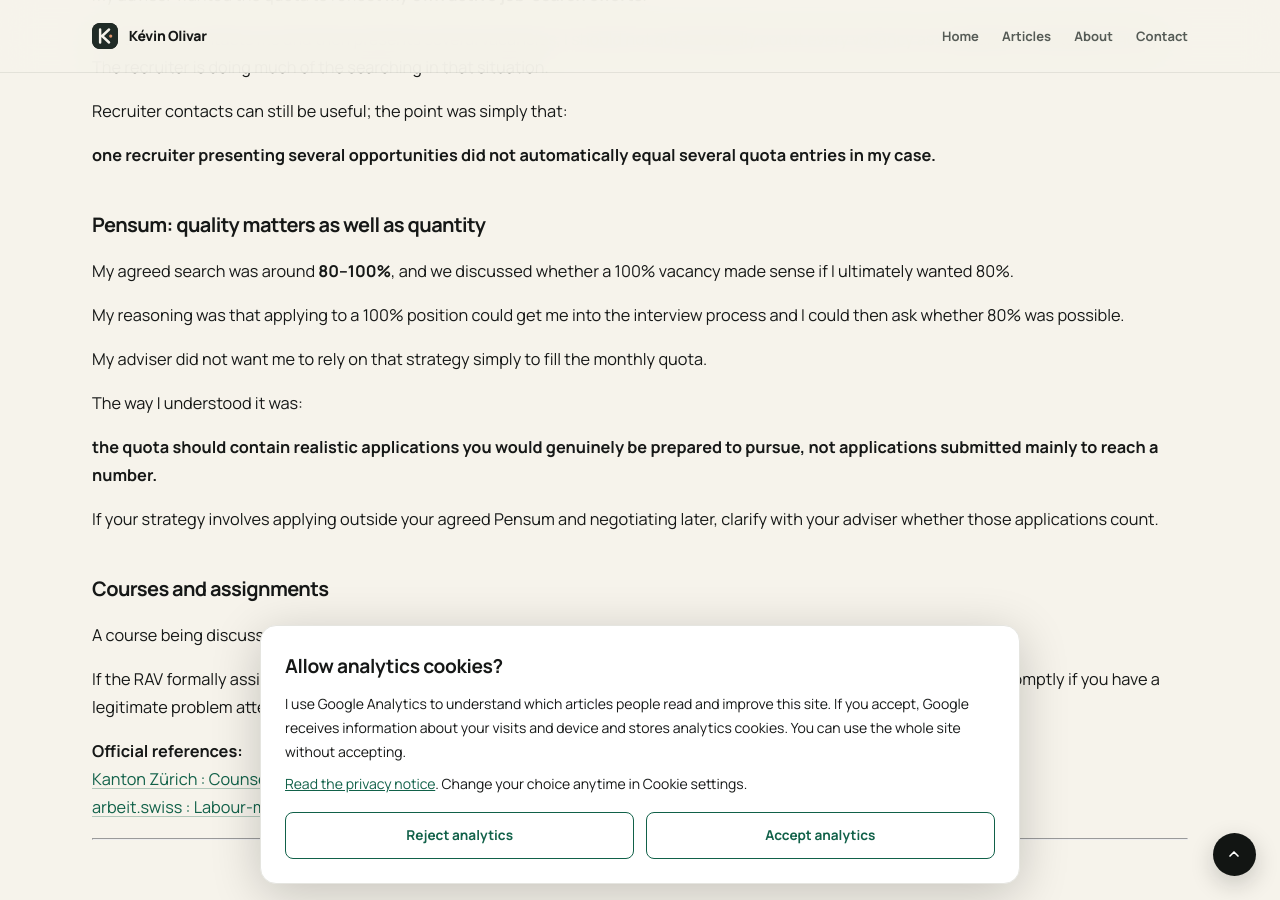
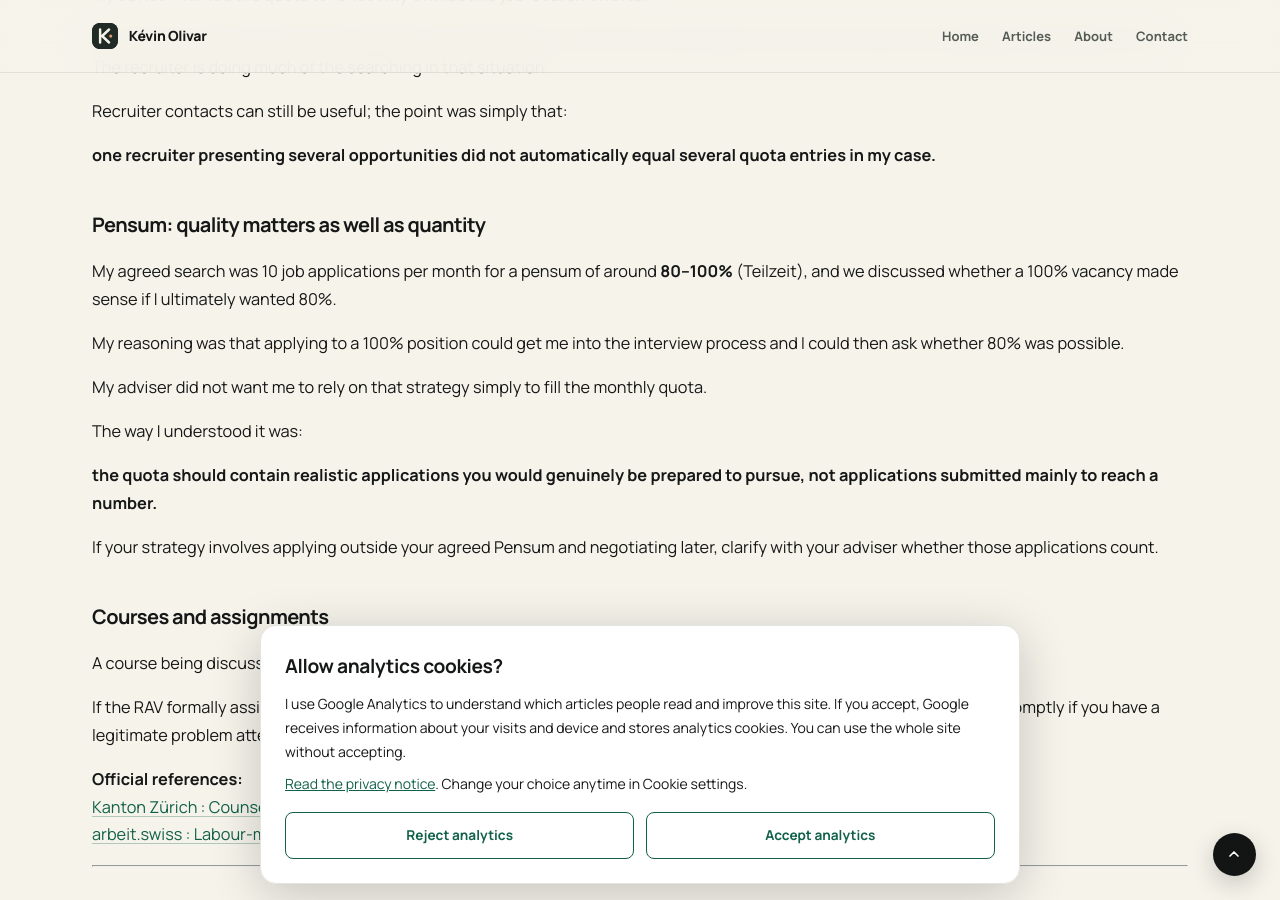
Before and after one commit to olivark/olivark.github.io, a Jekyll site: the page built from _posts/2026-08-18-rav-onboarding-switzerland.md, in a window 1280 px wide and 900 px high, scrolled down 12310 px. Built offline with Jekyll 4.4.1, drawn with Linux system fonts in a browser that asks for light colours.

Commit message:
feat: update rav post about pensum

```diff
--- a/_posts/2026-08-18-rav-onboarding-switzerland.md
+++ b/_posts/2026-08-18-rav-onboarding-switzerland.md
@@ -447,7 +447,7 @@ Recruiter contacts can still be useful; the point was simply that:
 
 ### Pensum: quality matters as well as quantity
 
-My agreed search was around **80–100%**, and we discussed whether a 100% vacancy made sense if I ultimately wanted 80%.
+My agreed search was 10 job applications per month for a pensum of around **80–100%** (Teilzeit), and we discussed whether a 100% vacancy made sense if I ultimately wanted 80%.
 
 My reasoning was that applying to a 100% position could get me into the interview process and I could then ask whether 80% was possible.
 
```
